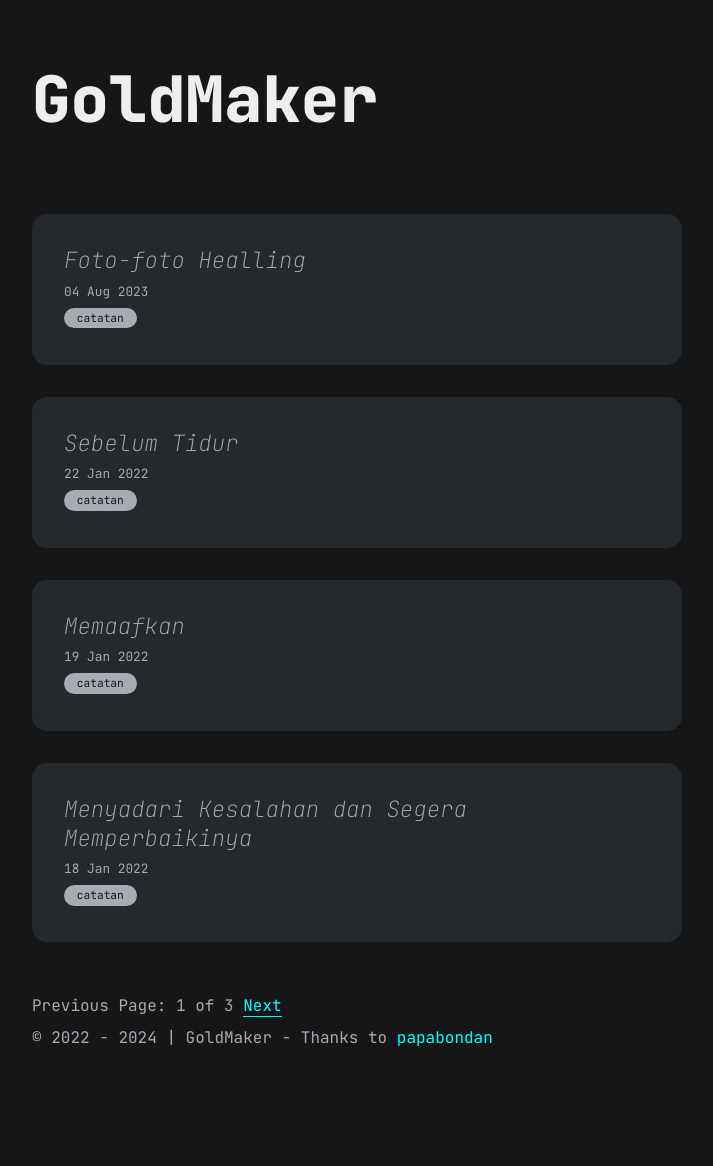
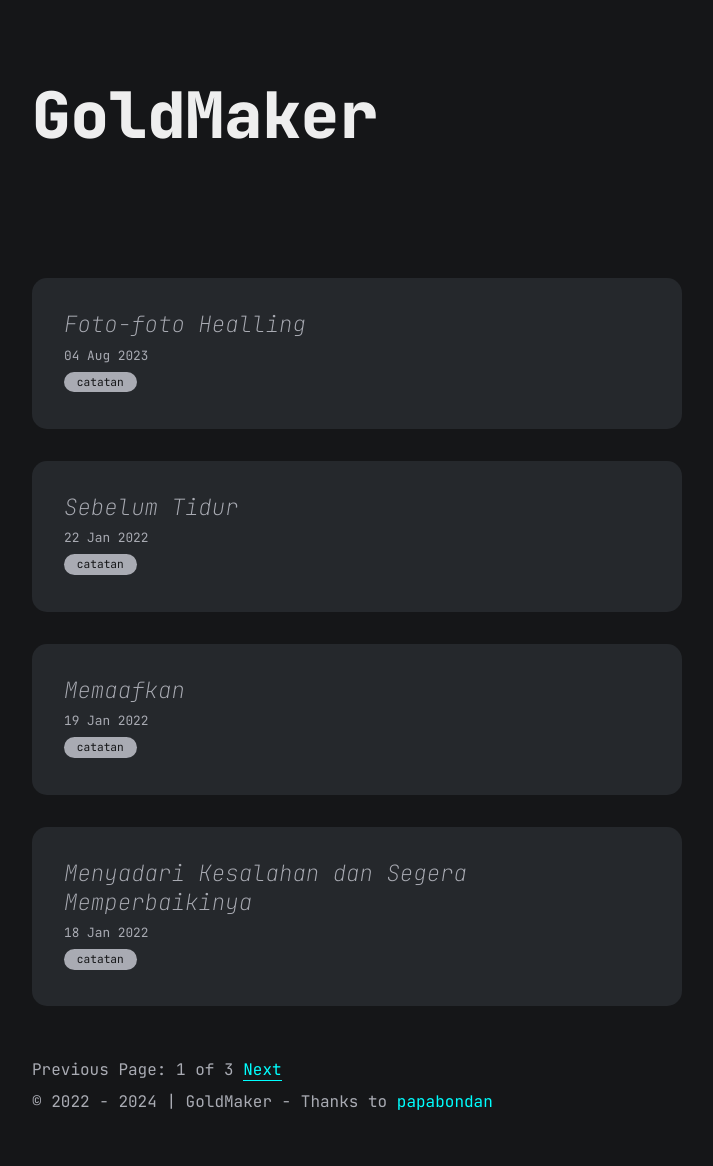
Before and after one commit to angganesia/angganesia.github.io, a Jekyll site: the page built from index.html, in a window 1280 px wide. Shown: the whole page, without its empty margins (283-996 px from the left). Built offline with Jekyll 4.4.1, drawn with Linux system fonts in a browser that asks for light colours; the list of posts is cut into pages by our own code; comment, search, counter and statistics services are not loaded; before the commit the page ends 1102 px from its top, so only the background shows below that.

Commit message:
update main.css

```diff
--- a/assets/css/main.css
+++ b/assets/css/main.css
@@ -31,7 +31,7 @@ body {
   background-color: var(--gray-5);
 }
 header {
-  padding: 1rem 0 1rem 0;
+  padding: 2rem 0 4rem 0;
 }
 header .site-title {
   font-size: 4rem;
```
